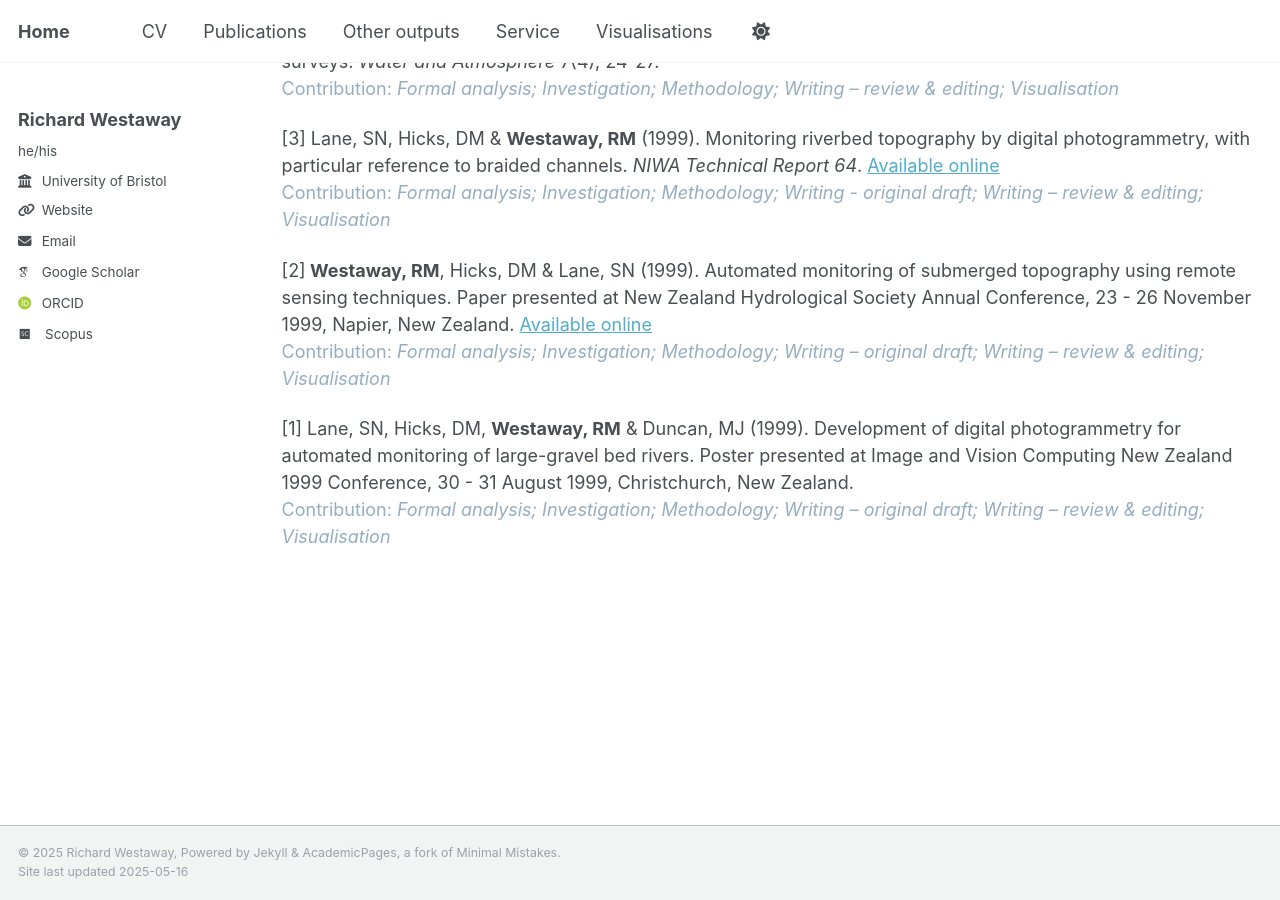
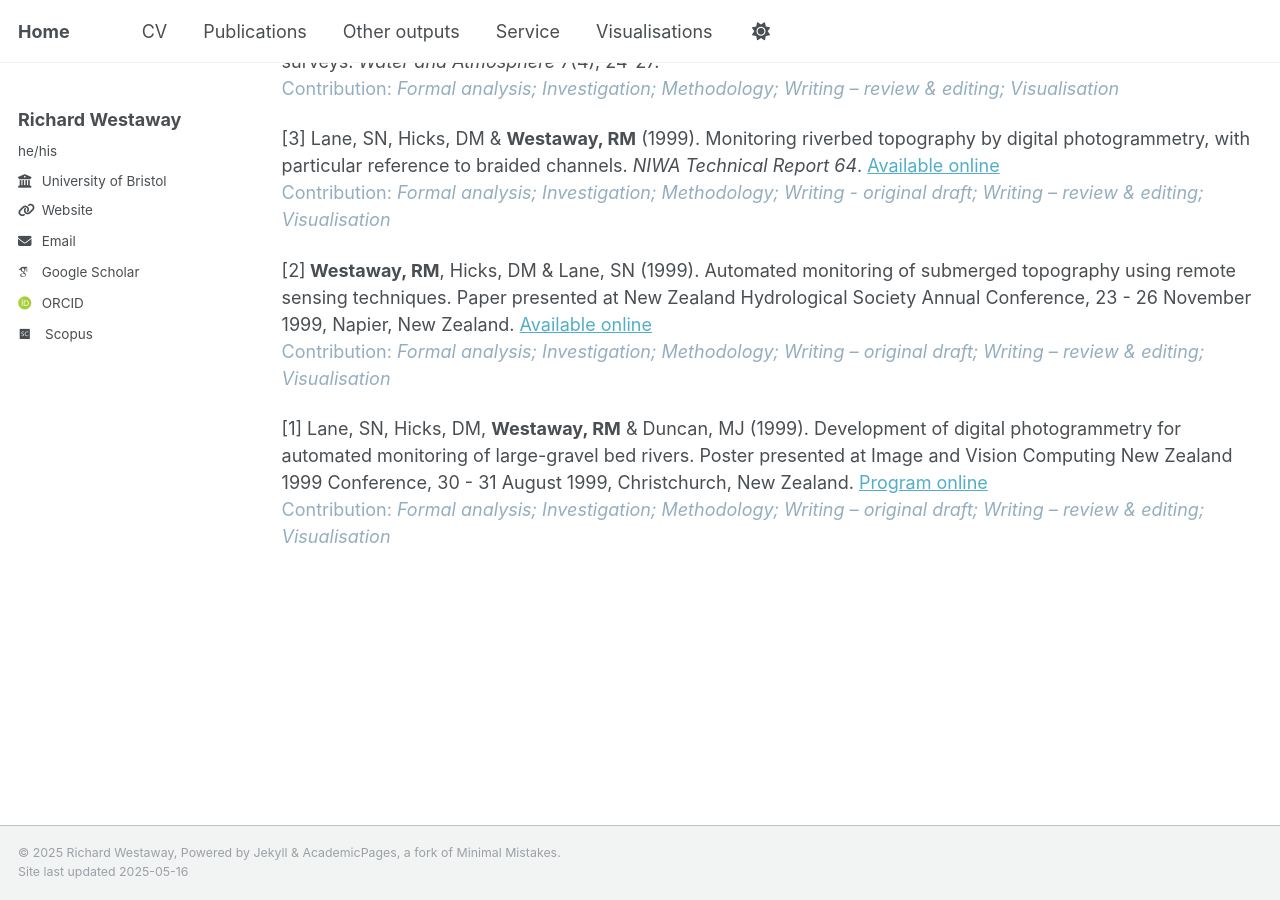
Before and after one commit to richardwestaway/richardwestaway.github.io, a Jekyll site: the page built from _pages/outputs.html, in a window 1280 px wide and 900 px high, scrolled down 5038 px. Built offline with Jekyll 4.4.1, drawn with Linux system fonts in a browser that asks for light colours; some web fonts are replaced; comment, search, counter and statistics services are not loaded.

Commit message:
Update outputs.html

```diff
--- a/_pages/outputs.html
+++ b/_pages/outputs.html
@@ -106,4 +106,6 @@ to braided channels. <em>NIWA Technical Report 64</em>. <a href="http://docs.n
 
 <p>[2]<strong> Westaway, RM</strong>, Hicks, DM &amp; Lane, SN (1999). Automated monitoring of submerged topography using remote sensing techniques. Paper presented at New Zealand Hydrological Society Annual Conference, 23 - 26 November 1999, Napier, New Zealand. <a href="https://rwestaway.github.io/files/1999-new-zealand-hydrological-society-annual-conference-talk.pdf" target="_blank" rel="noopener">Available online</a><br /><span style="color: #95aebf;">Contribution:<em> Formal analysis; Investigation; Methodology; Writing – original draft; Writing – review &amp; editing; Visualisation</em></span></p>
 
-<p>[1] Lane, SN, Hicks, DM, <strong>Westaway, RM</strong> &amp; Duncan, MJ (1999). Development of digital photogrammetry for automated monitoring of large-gravel bed rivers. Poster presented at Image and Vision Computing New Zealand 1999 Conference, 30 - 31 August 1999, Christchurch, New Zealand.<br /><span style="color: #95aebf;">Contribution:<em> Formal analysis; Investigation; Methodology; Writing – original draft; Writing – review &amp; editing; Visualisation</em></span></p>
+<p>[1] Lane, SN, Hicks, DM, <strong>Westaway, RM</strong> &amp; Duncan, MJ (1999). Development of digital photogrammetry for automated monitoring of large-gravel bed rivers. Poster presented at Image and Vision Computing New Zealand 1999 Conference, 30 - 31 August 1999, Christchurch, New Zealand. <a href="https://web.archive.org/web/20050308151054if_/http://www2.phys.waikato.ac.nz/ivcnz99/Revised%20Program.htm" target="_blank" rel="noopener">Program online</a>
+
+<br /><span style="color: #95aebf;">Contribution:<em> Formal analysis; Investigation; Methodology; Writing – original draft; Writing – review &amp; editing; Visualisation</em></span></p>
```
